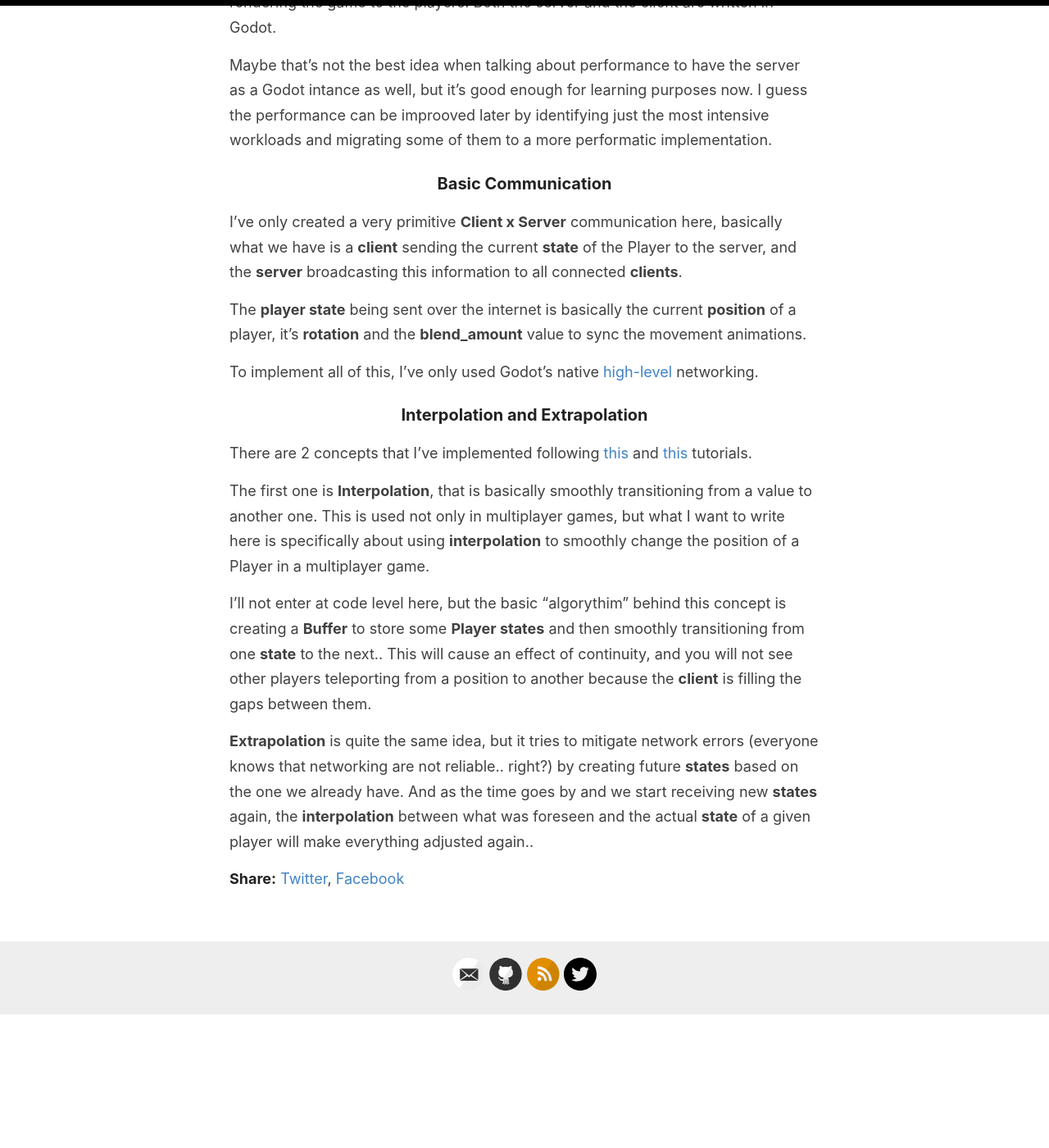
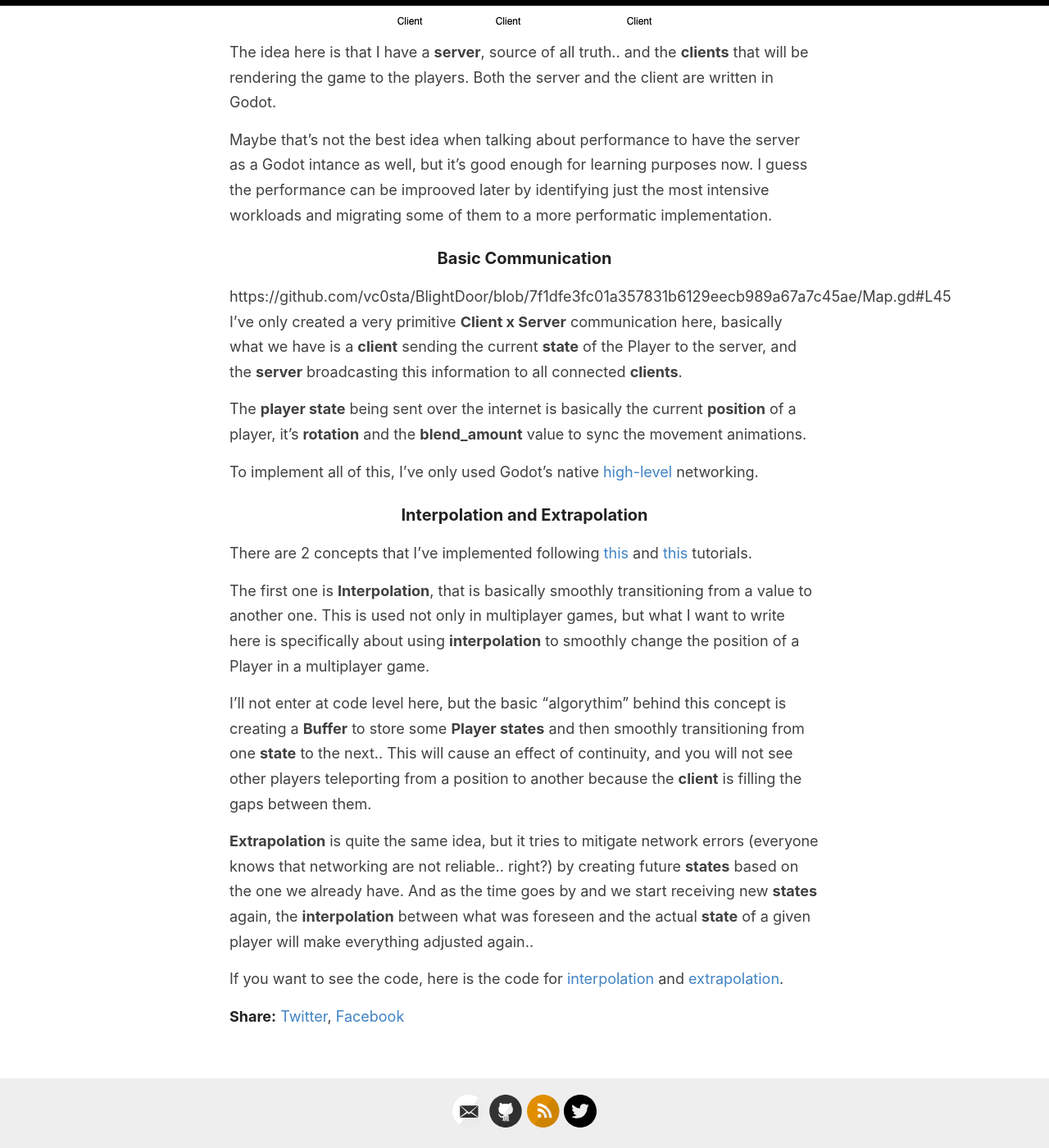
Before and after one commit to vc0sta/devlog.vcosta.dev, a Jekyll site: the page built from _posts/2021-09-07-networking-and-animation.md, in a window 1280 px wide and 1400 px high, scrolled down 2669 px. Shown: the whole window at 82% size. Built offline with Jekyll 4.4.1, drawn with Linux system fonts in a browser that asks for light colours; before the commit the page ends 3907 px from its top, so only the background shows below that; some of the changed text lies outside the part shown.

Commit message:
added code links to 09-07 post

```diff
--- a/_posts/2021-09-07-networking-and-animation.md
+++ b/_posts/2021-09-07-networking-and-animation.md
@@ -1,10 +1,15 @@
 ---
 layout: post
 title: Networking and Animations!
-categories: GameDev
+categories: GameDev, Networking, Animation
 ---
 
 This is my first checkpoint and this week I've made some progress on networking implementation and on a basic animation setup.
+
+Here is the code if you want to open the project by yourself:
+
+[Client](https://github.com/vc0sta/BlightDoor/)
+[Server](https://github.com/vc0sta/BlightDoor-Server)
 
 ## Animations
 
@@ -56,7 +61,7 @@ The idea here is that I have a **server**, source of all truth.. and the **clien
 Maybe that's not the best idea when talking about performance to have the server as a Godot intance as well, but it's good enough for learning purposes now. I guess the performance can be improoved later by identifying just the most intensive workloads and migrating some of them to a more performatic implementation.
 
 ### Basic Communication
-
+https://github.com/vc0sta/BlightDoor/blob/7f1dfe3fc01a357831b6129eecb989a67a7c45ae/Map.gd#L45
 I've only created a very primitive **Client x Server** communication here, basically what we have is a **client** sending the current **state** of the Player to the server, and the **server** broadcasting this information to all connected **clients**.
 
 The **player state** being sent over the internet is basically the current **position** of a player, it's **rotation** and the **blend_amount** value to sync the movement animations.
@@ -72,3 +77,5 @@ The first one is **Interpolation**, that is basically smoothly transitioning fro
 I'll not enter at code level here, but the basic "algorythim" behind this concept is creating a **Buffer** to store some **Player states** and then smoothly transitioning from one **state** to the next.. This will cause an effect of continuity, and you will not see other players teleporting from a position to another because the **client** is filling the gaps between them.
 
 **Extrapolation** is quite the same idea, but it tries to mitigate network errors (everyone knows that networking are not reliable.. right?) by creating future **states** based on the one we already have. And as the time goes by and we start receiving new **states** again, the **interpolation** between what was foreseen and the actual **state** of a given player will make everything adjusted again..
+
+If you want to see the code, here is the code for [interpolation](https://github.com/vc0sta/BlightDoor/blob/7f1dfe3fc01a357831b6129eecb989a67a7c45ae/Map.gd#L29) and [extrapolation](https://github.com/vc0sta/BlightDoor/blob/7f1dfe3fc01a357831b6129eecb989a67a7c45ae/Map.gd#L45).
```
